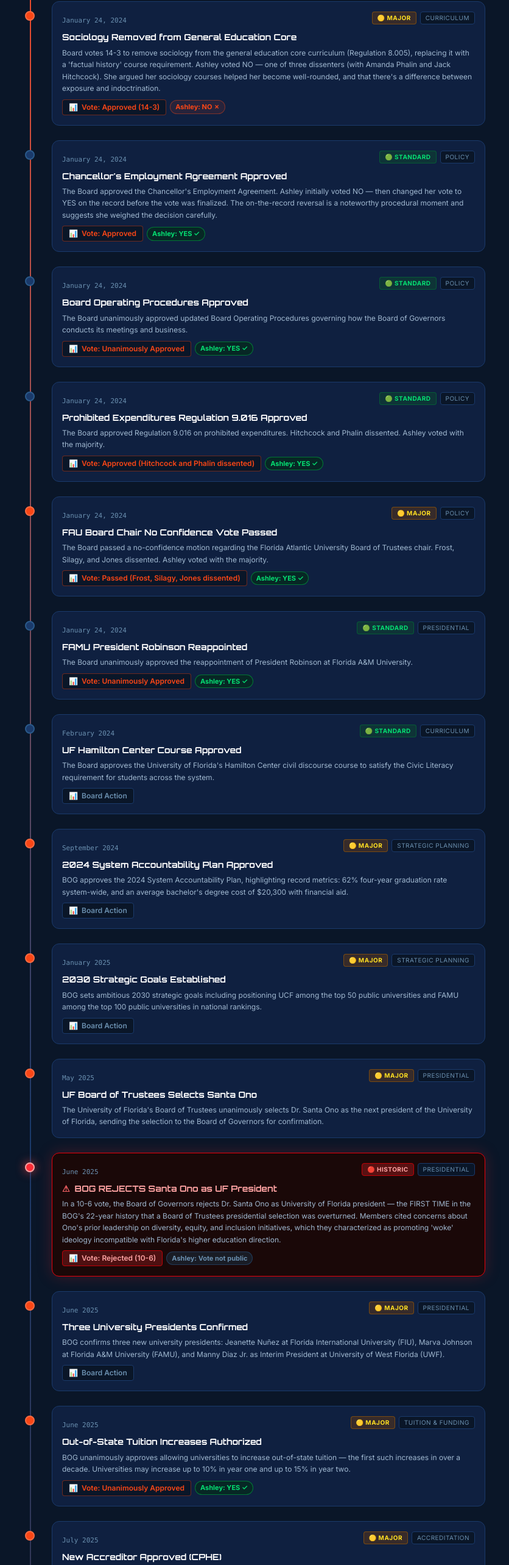
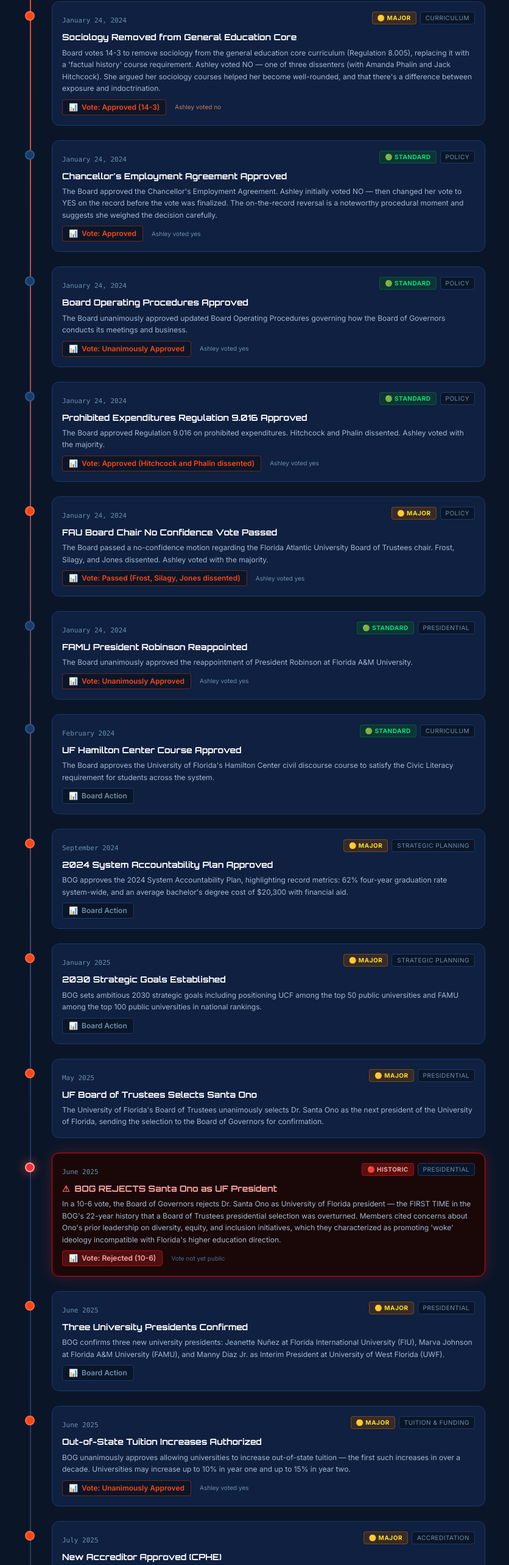
Before and after one commit to wesbenterprise/governor-bell-barnett, a Next.js app: page / in a window 1280 px wide. Shown: the part 944-3510 px from the top of the page at 61% size, without its empty margins (347-1183 px from the left). Built offline with nearby package versions, Linux system fonts and the light colour scheme.

Commit message:
Soften Ashley vote indicators - subtle text, no borders/badges

```diff
--- a/app/components/ImpactVotes.tsx
+++ b/app/components/ImpactVotes.tsx
@@ -76,8 +76,8 @@
             <span className="text-sm">📊</span>
             <span className="text-sm font-black text-red-300">Vote: 10-6 REJECTED</span>
           </div>
-          <span className="inline-flex items-center gap-1 px-2 py-0.5 rounded-full text-[11px] font-bold bg-[#1a2a3a]/60 text-[#6a8faf] border border-[#2a5a8b]/50">
-            Ashley: Vote not public
+          <span className="inline-flex items-center gap-1 px-2 py-0.5 rounded text-[10px] text-[#4a6a8f]">
+            Vote not yet public
           </span>
           <div className="px-3 py-1.5 rounded-lg bg-[#0a1628] border border-[#1a3a6b]">
             <span className="text-xs text-[#6a8faf]">June 2025 · Presidential · Term I</span>
@@ -197,18 +197,18 @@
                     </div>
                   )}
                   {m.ashleyVote === "yes" && (
-                    <span className="inline-flex items-center gap-1 px-2 py-0.5 rounded-full text-[11px] font-bold bg-green-950/60 text-green-400 border border-green-600/60">
-                      Ashley: YES ✓
+                    <span className="inline-flex items-center gap-1 px-2 py-0.5 rounded text-[10px] text-[#6a8faf]">
+                      Ashley voted yes
                     </span>
                   )}
                   {m.ashleyVote === "no" && (
-                    <span className="inline-flex items-center gap-1 px-2 py-0.5 rounded-full text-[11px] font-bold bg-[#FA4616]/10 text-[#FA4616] border border-[#FA4616]/40">
-                      Ashley: NO ✗
+                    <span className="inline-flex items-center gap-1 px-2 py-0.5 rounded text-[10px] text-[#c97a5a]">
+                      Ashley voted no
                     </span>
                   )}
                   {m.ashleyVote === "unknown" && (
-                    <span className="inline-flex items-center gap-1 px-2 py-0.5 rounded-full text-[11px] font-bold bg-[#1a2a3a]/60 text-[#6a8faf] border border-[#2a5a8b]/50">
-                      Ashley: Vote not public
+                    <span className="inline-flex items-center gap-1 px-2 py-0.5 rounded text-[10px] text-[#4a6a8f]">
+                      Vote not yet public
                     </span>
                   )}
                 </div>
--- a/app/components/Timeline.tsx
+++ b/app/components/Timeline.tsx
@@ -233,18 +233,18 @@
                             </div>
                           )}
                           {m.ashleyVote === "yes" && (
-                            <span className="inline-flex items-center gap-1 px-2 py-0.5 rounded-full text-[11px] font-bold bg-green-950/60 text-green-400 border border-green-600/60">
-                              Ashley: YES ✓
+                            <span className="inline-flex items-center gap-1 px-2 py-0.5 rounded text-[10px] text-[#6a8faf]">
+                              Ashley voted yes
                             </span>
                           )}
                           {m.ashleyVote === "no" && (
-                            <span className="inline-flex items-center gap-1 px-2 py-0.5 rounded-full text-[11px] font-bold bg-[#FA4616]/10 text-[#FA4616] border border-[#FA4616]/40">
-                              Ashley: NO ✗
+                            <span className="inline-flex items-center gap-1 px-2 py-0.5 rounded text-[10px] text-[#c97a5a]">
+                              Ashley voted no
                             </span>
                           )}
                           {m.ashleyVote === "unknown" && (
-                            <span className="inline-flex items-center gap-1 px-2 py-0.5 rounded-full text-[11px] font-bold bg-[#1a2a3a]/60 text-[#6a8faf] border border-[#2a5a8b]/50">
-                              Ashley: Vote not public
+                            <span className="inline-flex items-center gap-1 px-2 py-0.5 rounded text-[10px] text-[#4a6a8f]">
+                              Vote not yet public
                             </span>
                           )}
                         </div>
```
